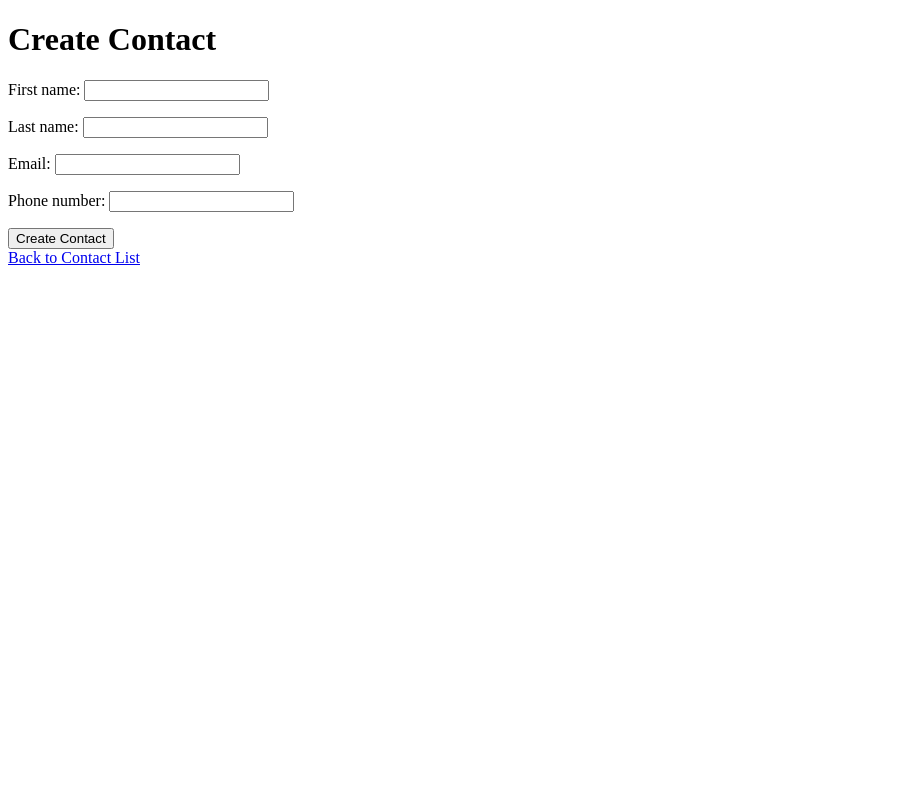
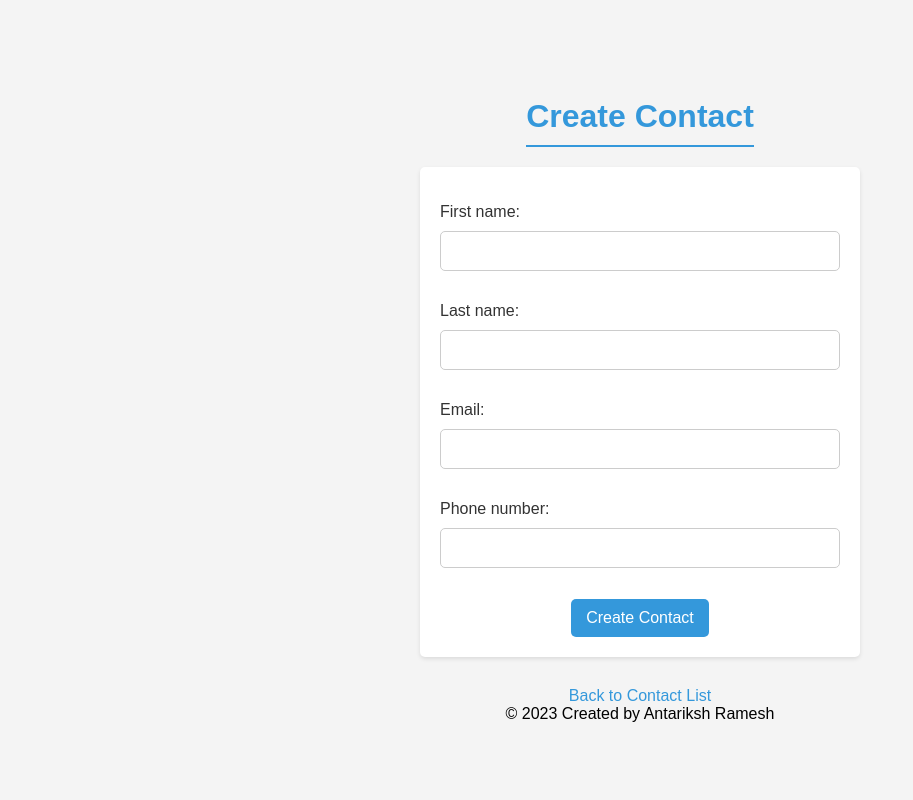
Before and after one commit to Antariksh-Ramesh/Antariksh_Ramesh, a Django app: page /contacts/create/ in a window 1280 px wide. Shown: the whole page, without its empty margins (0-913 px from the left). Run offline with Django 5.2, Linux system fonts and the light colour scheme.

Commit message:
contact create design

```diff
--- a/Contact_details/Templates/Contact_details/contact_create.html
+++ b/Contact_details/Templates/Contact_details/contact_create.html
@@ -3,6 +3,79 @@
 <head>
     <meta charset="UTF-8">
     <title>Create Contact</title>
+    <style>
+        body {
+            font-family: Arial, sans-serif;
+            background-color: #f4f4f4;
+            display: flex;
+            flex-direction: column;
+            align-items: center;
+            justify-content: center;
+            height: 100vh;
+            margin: 0;
+        }
+
+        h1 {
+            color: #3498db;
+            border-bottom: 2px solid #3498db;
+            padding-bottom: 10px;
+            text-align: center;
+            margin-bottom: 20px;
+        }
+
+        form {
+            background-color: #fff;
+            padding: 20px;
+            border-radius: 5px;
+            box-shadow: 0 2px 4px rgba(0, 0, 0, 0.1);
+            width: 400px;
+            margin-bottom: 20px;
+        }
+
+        label {
+            display: block;
+            margin-bottom: 10px;
+            color: #333;
+        }
+
+        input {
+            width: 100%;
+            padding: 10px;
+            margin-bottom: 15px;
+            box-sizing: border-box;
+            border: 1px solid #ccc;
+            border-radius: 5px;
+            font-size: 16px;
+        }
+
+        button {
+            background-color: #3498db;
+            color: #fff;
+            padding: 10px 15px;
+            border: none;
+            border-radius: 5px;
+            font-size: 16px;
+            cursor: pointer;
+            display: block;
+            margin: 0 auto;
+        }
+
+        button:hover {
+            background-color: #2183b4;
+        }
+
+        a {
+            color: #3498db;
+            text-decoration: none;
+            display: block;
+            margin-top: 10px;
+            text-align: center;
+        }
+
+        a:hover {
+            text-decoration: underline;
+        }
+    </style>
 </head>
 <body>
     <h1>Create Contact</h1>
@@ -16,5 +89,10 @@
 
     <!-- Add a link to go back to the contact list -->
     <a href="{% url 'contact_list' %}">Back to Contact List</a>
+
+    <!-- Footer -->
+    <footer>
+        &copy; 2023 Created by Antariksh Ramesh
+    </footer>
 </body>
 </html>
```
Also changed, not shown: Contact_details/Templates/Contact_details/contact_list.html (+25 -11 lines).
